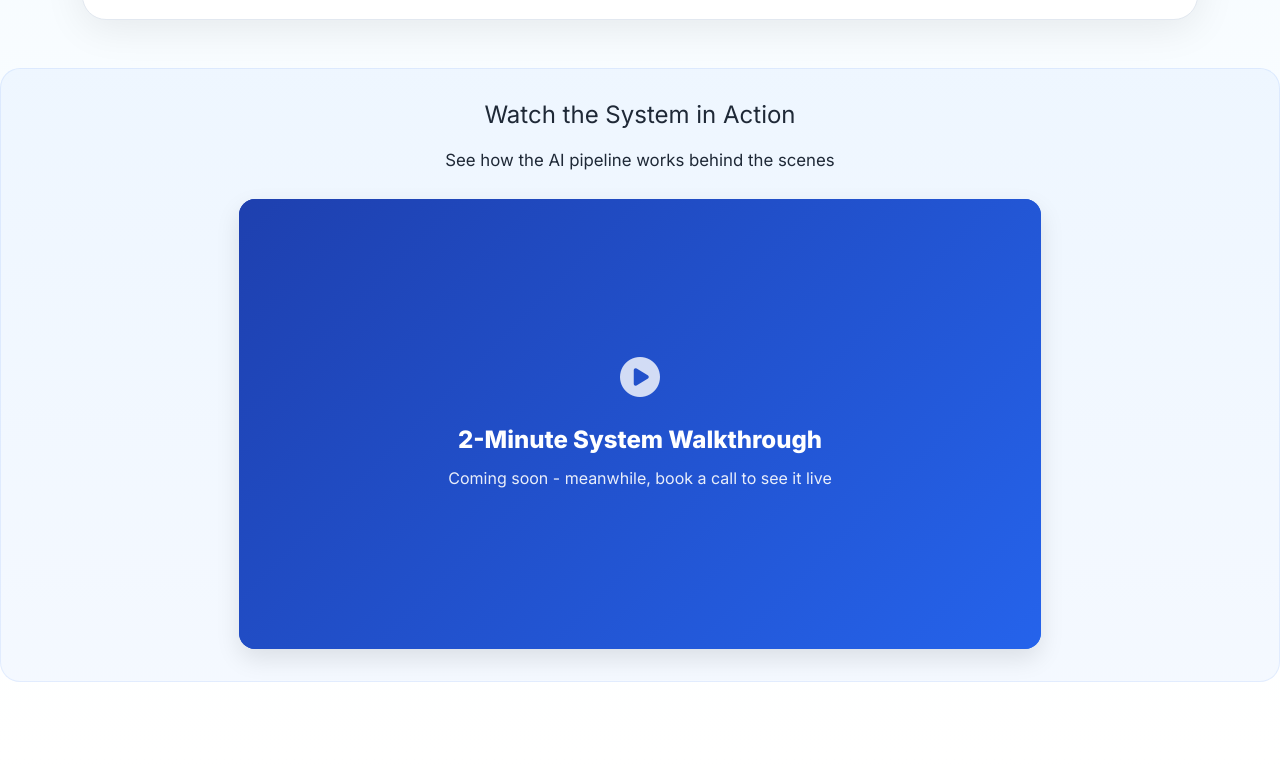
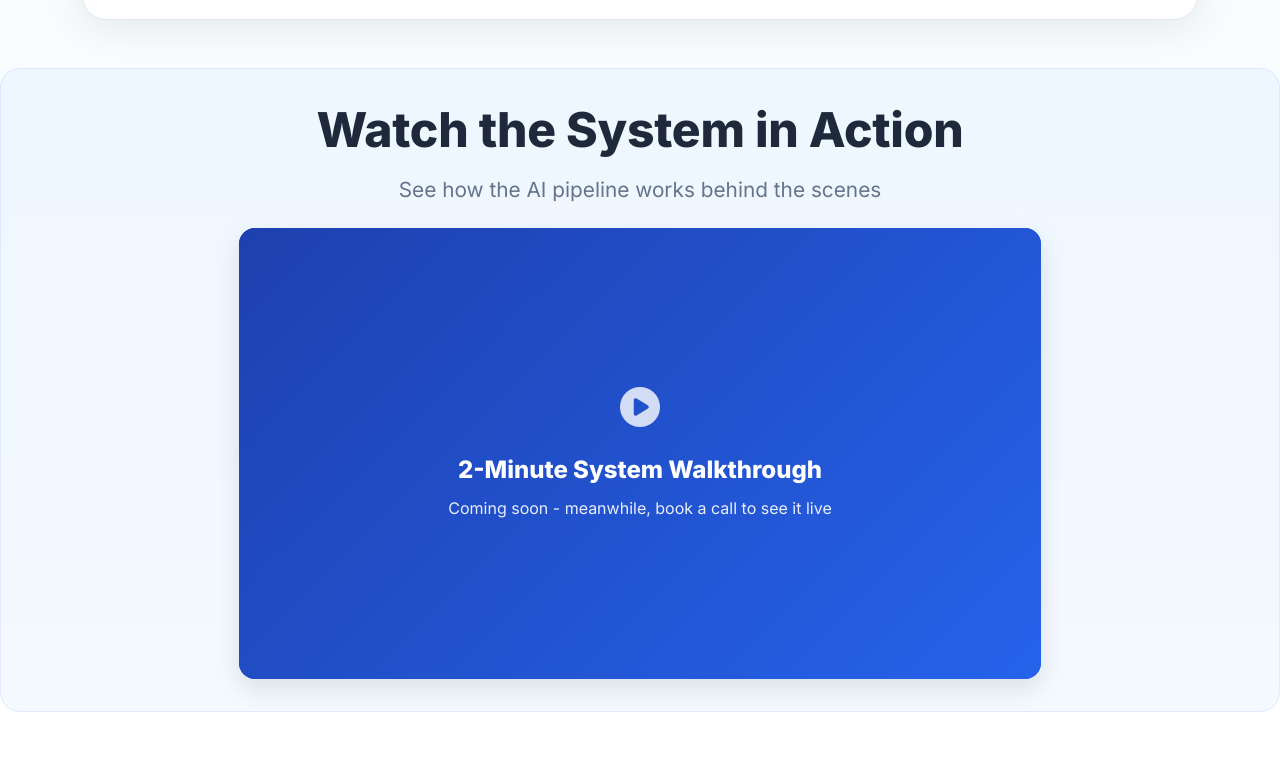
Before and after one commit to mingolladaniele/mingolladaniele.github.io, a plain HTML site: page ai-content-service/index.html in a window 1280 px wide. Shown: the part 3513-4280 px from the top of the page. Drawn offline with nearby package versions, Linux system fonts and the light colour scheme.

Commit message:
ui(ai-content-service): add demo headline and subtitle styles for improved visual hierarchy and engagement

```diff
--- a/ai-content-service/index.html
+++ b/ai-content-service/index.html
@@ -1046,6 +1046,20 @@
       position: relative;
       z-index: 2;
     }
+    .demo-headline {
+      font-size: clamp(2rem, 4vw, 3rem);
+      font-weight: 800;
+      color: #1e293b;
+      line-height: 1.2;
+      position: relative;
+      z-index: 2;
+    }
+    .demo-subtitle {
+      font-size: 1.3rem;
+      color: #64748b;
+      font-weight: 500;
+      line-height: 1.4;
+    }
     .process-subtitle {
       font-size: 1.3rem;
       color: #64748b;
@@ -1609,8 +1623,8 @@
         <div class="demo-section">
           <div class="row justify-content-center">
             <div class="col-lg-8 text-center">
-              <h4 class="mb-3">Watch the System in Action</h4>
-              <p class="mb-4">See how the AI pipeline works behind the scenes</p>
+              <h2 class="demo-headline mb-3">Watch the System in Action</h2>
+              <p class="demo-subtitle mb-4">See how the AI pipeline works behind the scenes</p>
               <div class="video-wrapper enhanced">
               <div class="video-placeholder" role="button" aria-label="Demo video placeholder">
                   <div class="play-button">
@@ -1693,7 +1707,7 @@
                     <div class="fit-criteria">
                       <div class="criterion">
                         <div class="criterion-icon">
-                          <i class="fas fa-times" style="font-size: 20px; color: #ef4444;"></i>
+                          <i class="fas fa-times" style="font-size: 20px; color: white;"></i>
                         </div>
                         <div class="criterion-content">
                           <div class="criterion-title">Instant Results Expectation</div>
@@ -1702,7 +1716,7 @@
                       </div>
                       <div class="criterion">
                         <div class="criterion-icon">
-                          <i class="fas fa-times" style="font-size: 20px; color: #ef4444;"></i>
+                          <i class="fas fa-times" style="font-size: 20px; color: white;"></i>
                         </div>
                         <div class="criterion-content">
                           <div class="criterion-title">No Review Process</div>
@@ -1711,7 +1725,7 @@
                       </div>
                       <div class="criterion">
                         <div class="criterion-icon">
-                          <i class="fas fa-times" style="font-size: 20px; color: #ef4444;"></i>
+                          <i class="fas fa-times" style="font-size: 20px; color: white;"></i>
                         </div>
                         <div class="criterion-content">
                           <div class="criterion-title">One-Off Purchases</div>
```
